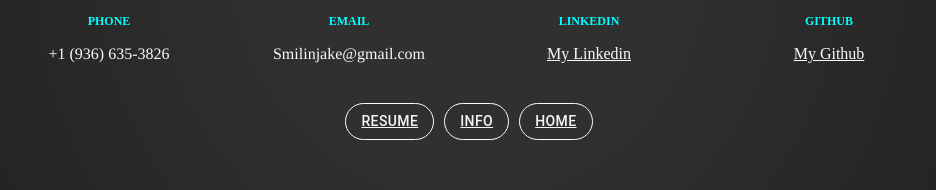
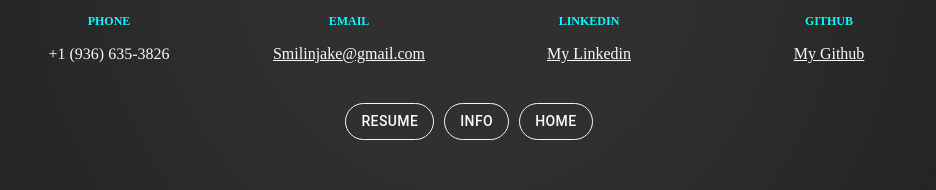
Before and after one commit to smilinjake/personalSite, a React (Create React App) app in the folder personal_site/: page /contact in a window 1280 px wide. Shown: the part 445-635 px from the top of the page, without its empty margins (171-1107 px from the left). Built offline with nearby package versions, Linux system fonts and the light colour scheme.

Commit message:
started fixing links

```diff
--- a/personal_site/src/App.css
+++ b/personal_site/src/App.css
@@ -8,6 +8,9 @@
 a {
   color: #fafafa;
   /* margin-top: 15px; */
+}
+.ButtonLink {
+  color: black;
 }
 
 h1 {
@@ -57,7 +60,7 @@ h4 {
 }
 
 .Tyopgraphy {
-  color: #fafafa;
+  color: whitesmoke;
   /* font-family: "Trebuchet MS", "Lucida Sans Unicode", "Lucida Grande",
     "Lucida Sans", Arial, sans-serif; */
   font-family: Georgia, "Times New Roman", Times, serif;
@@ -65,6 +68,7 @@ h4 {
 
 .Link {
   color: whitesmoke;
+  text-decoration: none;
 }
 
 .Link:hover {
--- a/personal_site/src/Components/ContactMe.jsx
+++ b/personal_site/src/Components/ContactMe.jsx
@@ -13,10 +13,12 @@ import GitHubIcon from "@mui/icons-material/GitHub";
 const ColorButton = styled(Button)(({ theme }) => ({
   color: "#fafafa",
   "&:hover": {
-    backgroundColor: "#fafafa",
+    backgroundColor: "whitesmoke",
+    color: "Black",
+    borderColor: "whitesmoke",
   },
   borderRadius: "25px",
-  borderColor: "#fafafa",
+  borderColor: "whitesmoke",
   marginRight: "5px",
   marginLeft: "5px",
 }));
@@ -26,6 +28,7 @@ const ContactMe = () => {
     <div className="Contact-me">
       <Grid container direction="column" className="contact">
         <h2 className="Tyopgraphy">Contact Me:</h2>
+        {/* <h2 className="Tyopgraphy">* make the icons buttons</h2> */}
         {/* <Typography className="Tyopgraphy" variant="h2">
           Contact Me:
         </Typography> */}
@@ -38,43 +41,43 @@ const ContactMe = () => {
             <h3>+1 (936) 635-3826</h3>
           </span>
           <span className="Centered">
+            <a href="mailto:smilinjake@gmail.com">
               <span className="IconBubble">
-              <EmailIcon fontSize="large" />
+                <EmailIcon fontSize="large" className="ButtonLink" />
               </span>
+            </a>
             <h4>EMAIL</h4>
-            <h3>Smilinjake@gmail.com</h3>
+            <a href="mailto:smilinjake@gmail.com">Smilinjake@gmail.com</a>
           </span>
           <span className="Centered">
+            <a href="https://www.linkedin.com/in/jacobward96/">
               <span className="IconBubble">
-              <LinkedInIcon fontSize="large" />
+                <LinkedInIcon fontSize="large" className="ButtonLink" />
               </span>
+            </a>
             <h4>LINKEDIN</h4>
             <a href="https://www.linkedin.com/in/jacobward96/">My Linkedin</a>
           </span>
           <span className="Centered">
+            <a href="https://github.com/smilinjake">
               <span className="IconBubble">
-              <GitHubIcon fontSize="large" />
+                <GitHubIcon fontSize="large" className="ButtonLink" />
               </span>
+            </a>
             <h4>GITHUB</h4>
             <a href="https://github.com/smilinjake">My Github</a>
           </span>
         </Grid>
         <div>
-          <ColorButton variant="outlined">
-            <Link className="Link" to="/resume">
-              Resume
-            </Link>
-          </ColorButton>
-          <ColorButton variant="outlined">
-            <Link className="Link" to="/info">
-              Info
-            </Link>
-          </ColorButton>
-          <ColorButton variant="outlined">
-            <Link className="Link" to="/">
-              Home
-            </Link>
-          </ColorButton>
+          <a className="Link" href="/resume">
+            <ColorButton variant="outlined">Resume</ColorButton>
+          </a>
+          <a className="Link" href="/info">
+            <ColorButton variant="outlined">Info</ColorButton>
+          </a>
+          <a className="Link" href="/">
+            <ColorButton variant="outlined">Home</ColorButton>
+          </a>
         </div>
       </Grid>
     </div>
```
Lines whose indentation alone changed are shown as unchanged.
